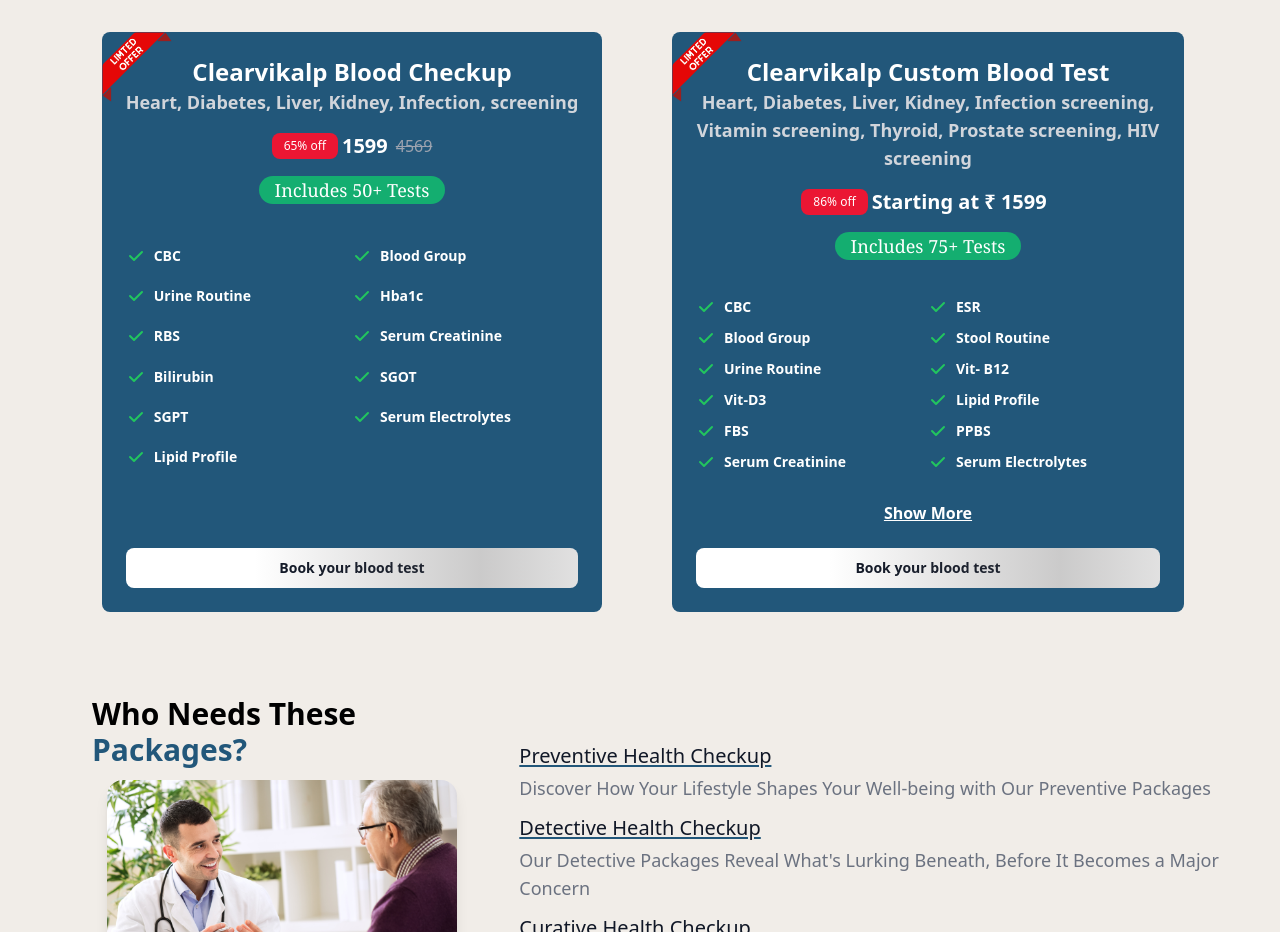
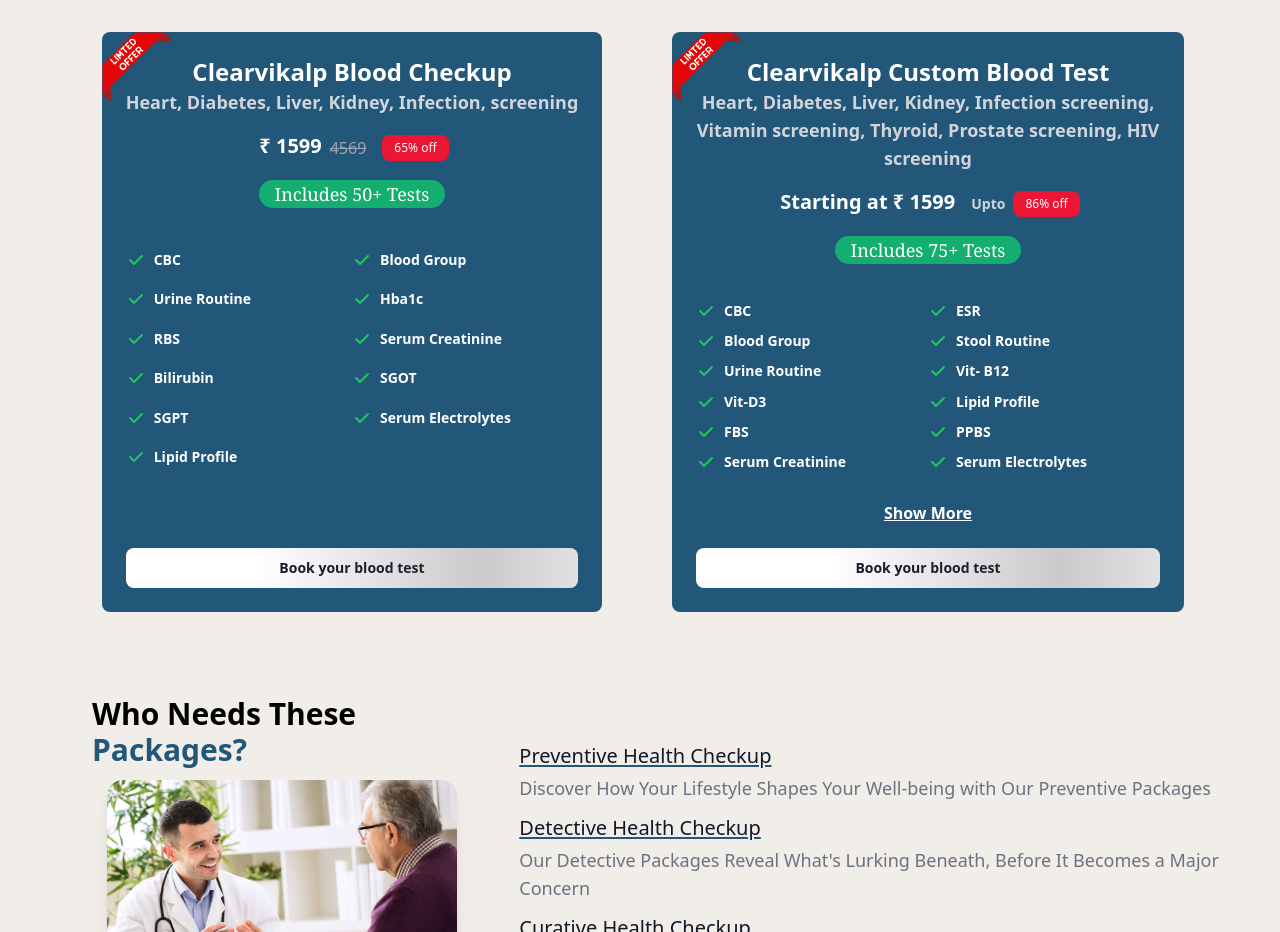
Before and after one commit to Tusharthakur0977/ClearVIkalp_Frontend, a React (Create React App) app: page / in a window 1280 px wide. Shown: the part 1800-2732 px from the top of the page. Built offline with nearby package versions, Linux system fonts and the light colour scheme.

Commit message:
changes inplan section

```diff
--- a/src/_components/PlanCard.tsx
+++ b/src/_components/PlanCard.tsx
@@ -76,11 +76,20 @@
           {title}
         </p>
 
-        <div className="flex text-white justify-center items-center my-4">
-          <p className=" px-3 py-1 rounded-lg text-white bg-[#EB1633] text-[12px] text-center">
-            {amount.discount}
-          </p>
-          <span className="mr-2 ms-1 text-xl text-white font-bold">
+        <div
+          className={`flex text-white justify-center items-center my-4 ${
+            id === "planBanner2" && "flex-col sm:flex-row"
+          }`}
+        >
+          <div className={`flex items-center order-2 sm:order-1`}>
+            <p className=" px-2 py-1 rounded-lg font-bold text-gray-300 text-[14px] text-center">
+              {id === "planBanner2" && "Upto"}
+            </p>
+            <p className=" px-3 py-1 rounded-lg text-white bg-[#EB1633] text-[12px] text-center">
+              {amount.discount}
+            </p>
+          </div>
+          <span className="mr-2 ms-1 mb-1 text-xl text-white font-bold">
             {amount.withDiscount}
           </span>
           <span className="text-gray-400 line-through">
--- a/src/_data/PlanData.ts
+++ b/src/_data/PlanData.ts
@@ -5,7 +5,7 @@
     name: "Clearvikalp Blood Checkup",
     title: "Heart, Diabetes, Liver, Kidney, Infection, screening",
     amount: {
-      withDiscount: "1599",
+      withDiscount: "₹ 1599",
       withoutDiscount: "4569",
       discount: "65% off",
     },
@@ -31,7 +31,7 @@
     title:
       "Heart, Diabetes, Liver, Kidney, Infection screening, Vitamin screening, Thyroid, Prostate screening, HIV screening",
     amount: {
-      withDiscount: "Starting at  ₹ 1599",
+      withDiscount: "Starting at ₹ 1599",
       withoutDiscount: "",
       discount: "86% off",
     },
```
